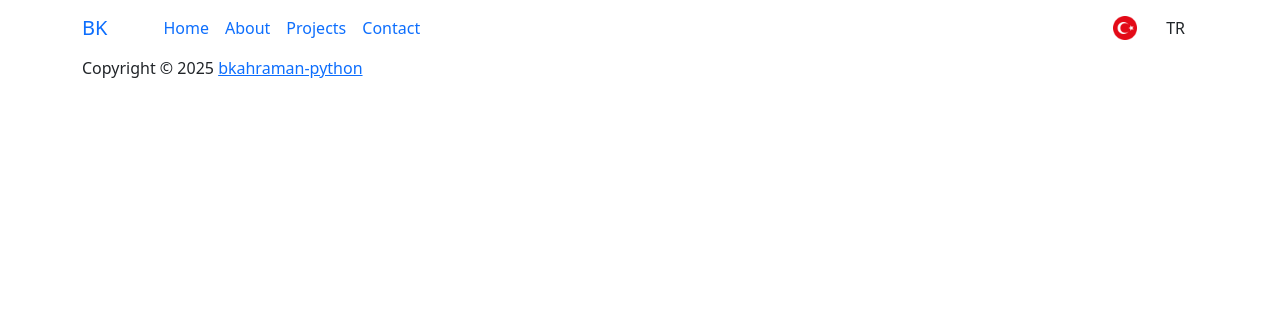
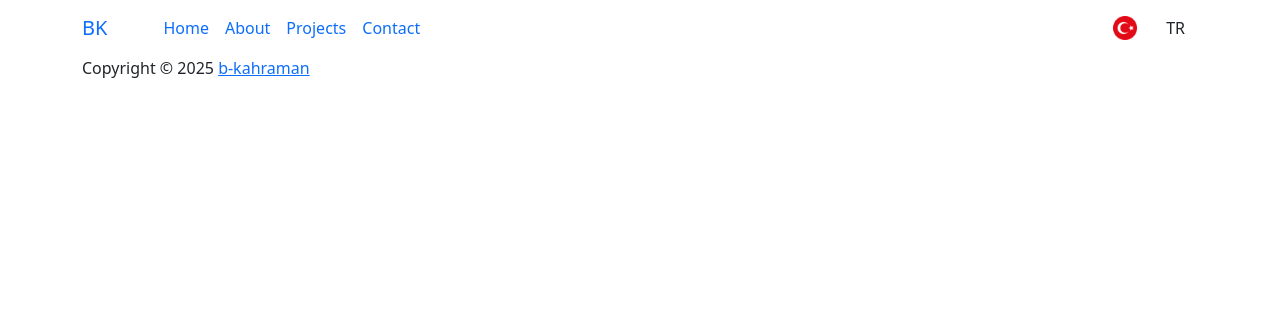
Before and after one commit to b-kahraman/Portfolio-Website-with-Django, a Django app: template templates/base.html in a window 1280 px wide. Shown: the top 316 px of the page. Run offline with Django 5.2, Linux system fonts and the light colour scheme; the template is opened without the code that fills it, so the values that code supplies are empty; some libraries are stand-ins or nearby versions.

Commit message:
Update base.html

```diff
--- a/templates/base.html
+++ b/templates/base.html
@@ -82,7 +82,7 @@
                 <div class="col-lg-12 col-12">
                     <div class="copyright-text-wrap">
                         <p class="mb-0">
-                            <span class="copyright-text">Copyright © 2025 <a href="https://github.com/bkahraman-python">bkahraman-python</a></span>
+                            <span class="copyright-text">Copyright © 2025 <a href="https://github.com/b-kahraman">b-kahraman</a></span>
                         </p>
                     </div>
                 </div>
```
